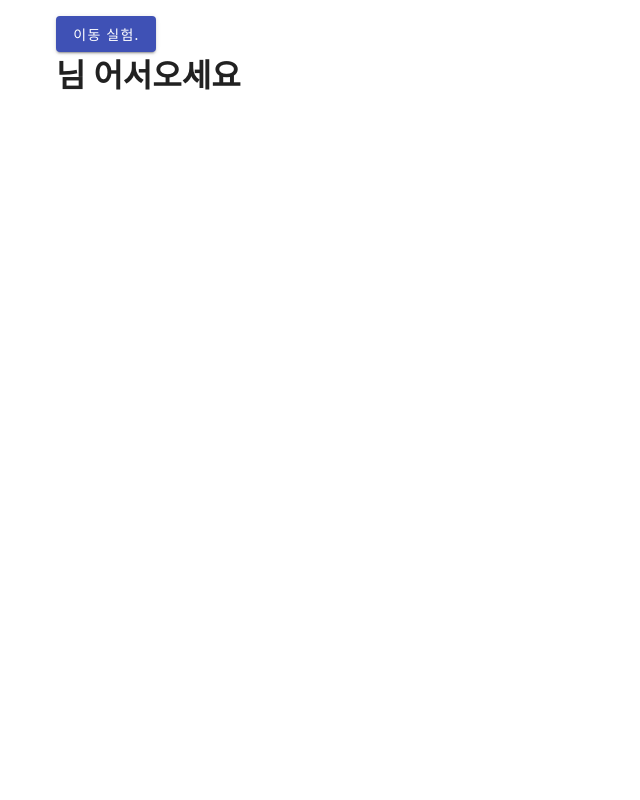
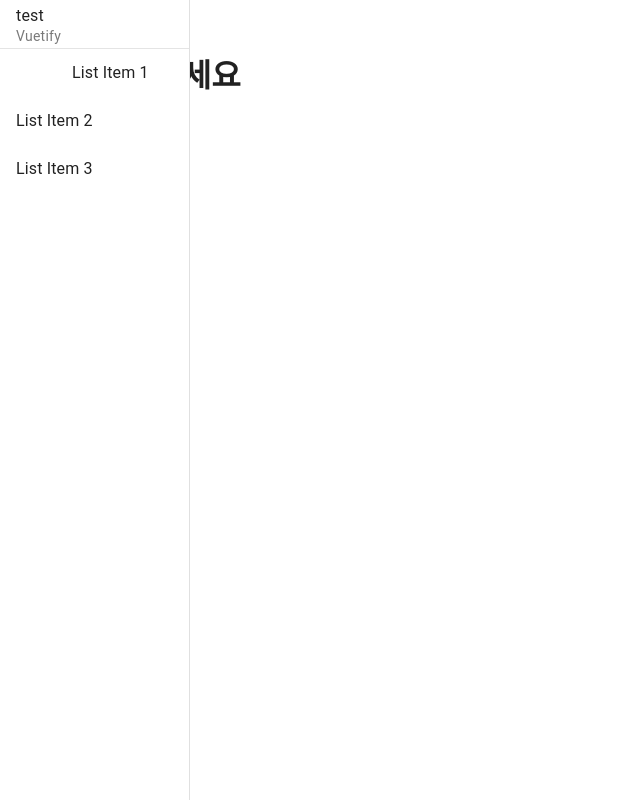
Before and after one commit to Andaemin/daeminVue, a Vue app: page /main/1 in a window 1280 px wide. Shown: the whole page, without its empty margins (0-640 px from the left). Built offline with nearby package versions, Linux system fonts and the light colour scheme.

Commit message:
nav test

```diff
--- a/src/components/TheWelcome.vue
+++ /dev/null
@@ -1,5 +0,0 @@
-<script setup></script>
-
-<template>
-  <v-app></v-app>
-</template>
--- /dev/null
+++ b/src/layouts/SideNav.vue
@@ -0,0 +1,18 @@
+<script setup>
+import { useUserStore } from '@/store/UserStore'
+const userStore = useUserStore()
+</script>
+<template>
+  <v-list>
+    <v-navigation-drawer :width="190">
+      <v-list-item title="test" subtitle="Vuetify"></v-list-item>
+      <v-divider></v-divider>
+      <v-list-item link prepend-icon="mdi-cog" title="List Item 1">{{
+        userStore.username
+      }}</v-list-item>
+      <v-list-item link title="List Item 2"></v-list-item>
+      <v-list-item link title="List Item 3"></v-list-item>
+    </v-navigation-drawer>
+  </v-list>
+</template>
+<style scoped></style>
--- a/src/views/HomeView.vue
+++ b/src/views/HomeView.vue
@@ -1,5 +1,6 @@
 <script setup>
 import { useUserStore } from '@/store/UserStore'
+import SideNav from '@/layouts/SideNav.vue'
 const userStore = useUserStore()
 </script>
 
@@ -12,5 +13,6 @@ const userStore = useUserStore()
       어머 {{ userStore.username }} 님?! 여기에 와주신건가요 너무 반가워요?
     </h1>
     <h1 v-else>{{ userStore.username }} 님 어서오세요</h1>
+    <SideNav />
   </v-container>
 </template>
```
